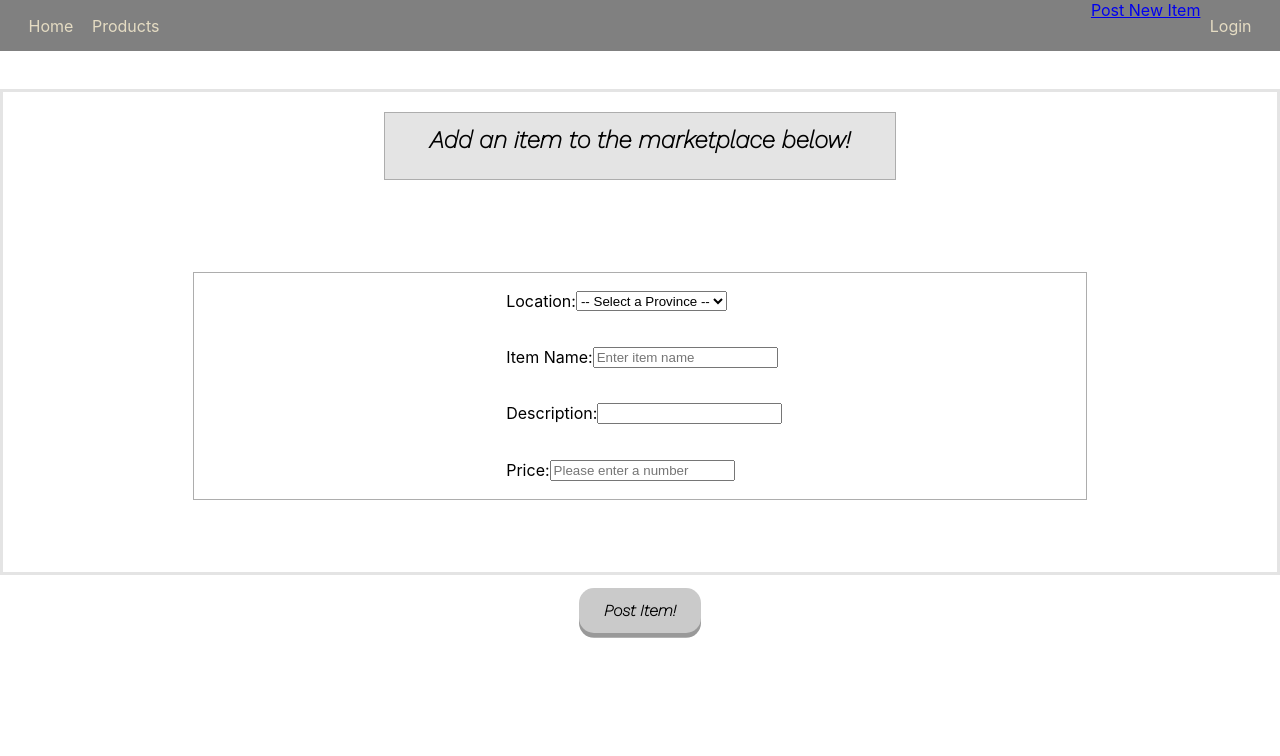
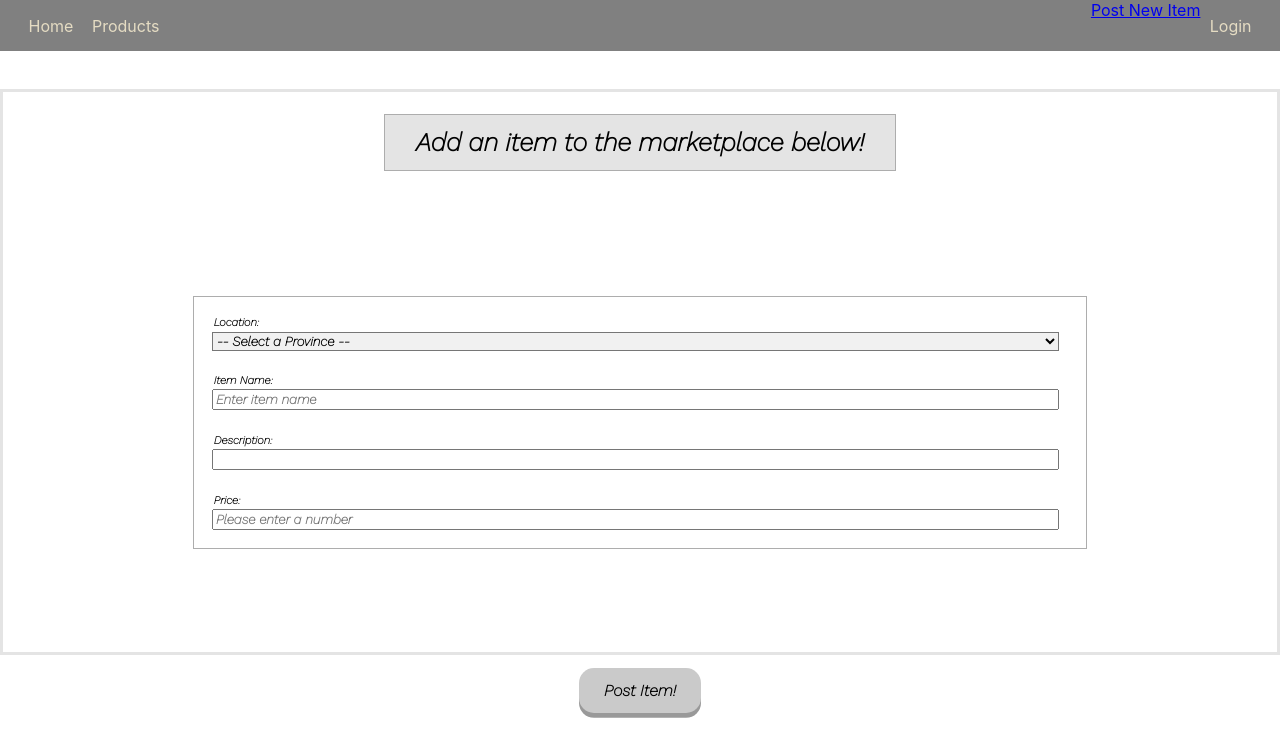
Before and after one commit to MingjunGeng/African-Marketplace-2-Group-front-end, a React (Create React App) app in the folder african-marketplace/: page /additem in a window 1280 px wide. Shown: the top 756 px of the page. Built offline with nearby package versions, Linux system fonts and the light colour scheme.

Commit message:
Final push for styling

```diff
--- a/african-marketplace/src/CSS/AddItem.css
+++ b/african-marketplace/src/CSS/AddItem.css
@@ -2,7 +2,7 @@
     border: 3px solid #e4e4e4;
     margin-top: 3%;
     display: flex;
-    height: 60vh;
+    height: 70vh;
     flex-wrap: wrap;
     justify-content: center;
 }
@@ -12,28 +12,64 @@
     text-align: center;
     background-color: #e4e4e4;
     width: 40%;
-    height: 5vh;
+    height: fit-content;
     padding-top: 1%;
     padding-bottom: 1%;
     font-family: 'Work Sans', sans-serif;
+    font-size: 1.6rem;
 }
 
 .inputs {
     border: 1px solid rgb(173, 173, 173);
     width: 70%;
     height: fit-content;
+    padding-top: 1%;
 }
 
 .label {
-    /* border: 1px solid blue; */
-    display: flex;
-    padding: 2%;
-    padding-left: 35%;
-    justify-content: left;
+    padding-left: 2.2%;
+    font-size: .7rem;
+    font-family: 'Work Sans', sans-serif;
+    font-weight: bold;
+}
+
+.location-dropdown {
+    width: 95%;
+    margin-left: 2%;
+    margin-bottom: 2%;
+    background-color: #f1f1f1;
+    font-family: 'Work Sans', sans-serif;
+    font-weight: bold;
+}
+
+.item-name {
+    width: 95%;
+    margin-left: 2%;
+    margin-bottom: 2%;
+    box-sizing: border-box;
+    font-family: 'Work Sans', sans-serif;
+    font-weight: bold;
+}
+
+.item-description {
+    width: 95%;
+    margin-left: 2%;
+    margin-bottom: 2%;
+    box-sizing: border-box;
+    font-family: 'Work Sans', sans-serif;
+    font-weight: bold;
+}
+
+.item-price {
+    width: 95%;
+    margin-left: 2%;
+    margin-bottom: 2%;
+    box-sizing: border-box;
+    font-family: 'Work Sans', sans-serif;
+    font-weight: bold;
 }
 
 .form-submit {
-    /* border: 1px solid red; */
     height: 20vh;
     margin-top: 1%;
     text-align: center;
@@ -54,6 +90,7 @@
     box-shadow: 0 .3rem #999;
     font-family: 'Work Sans', sans-serif;
     font-weight: bold;
+    margin-bottom: 1%;
 }
 
 #add-button:hover {
```
